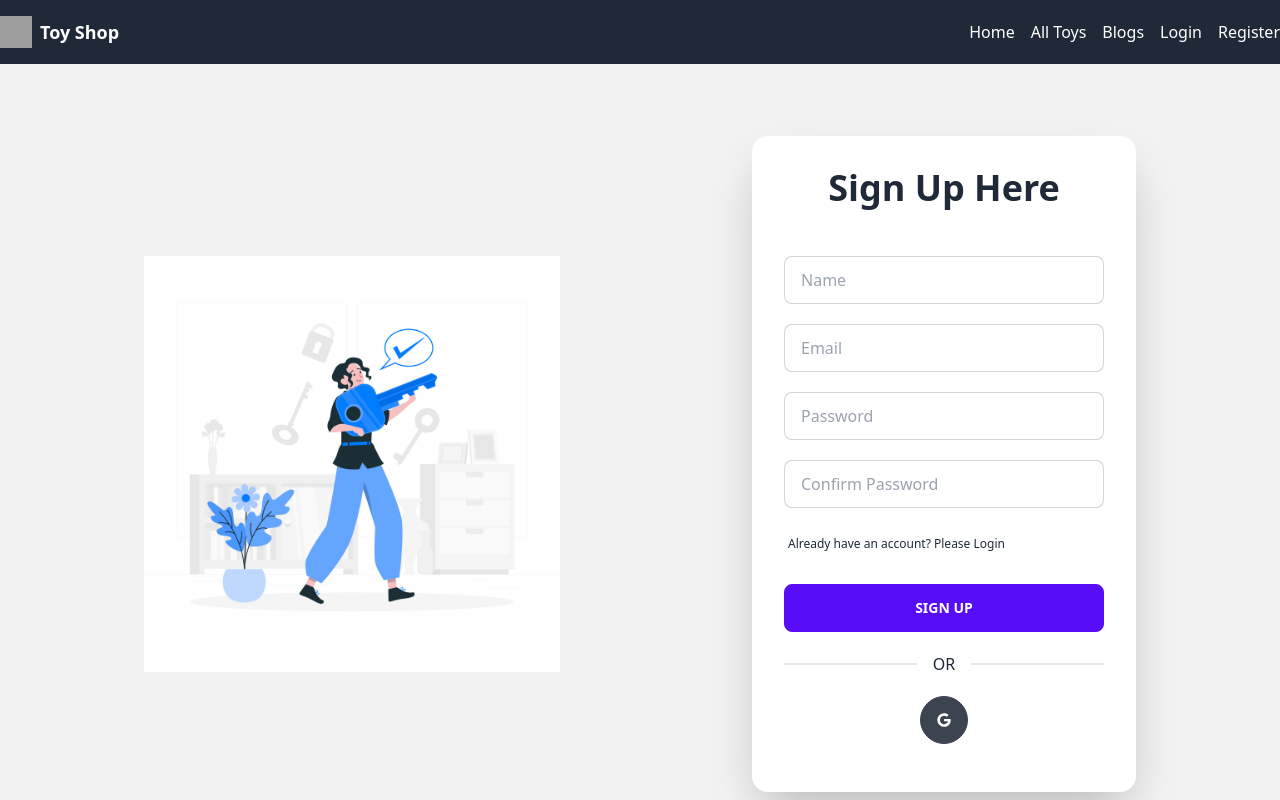
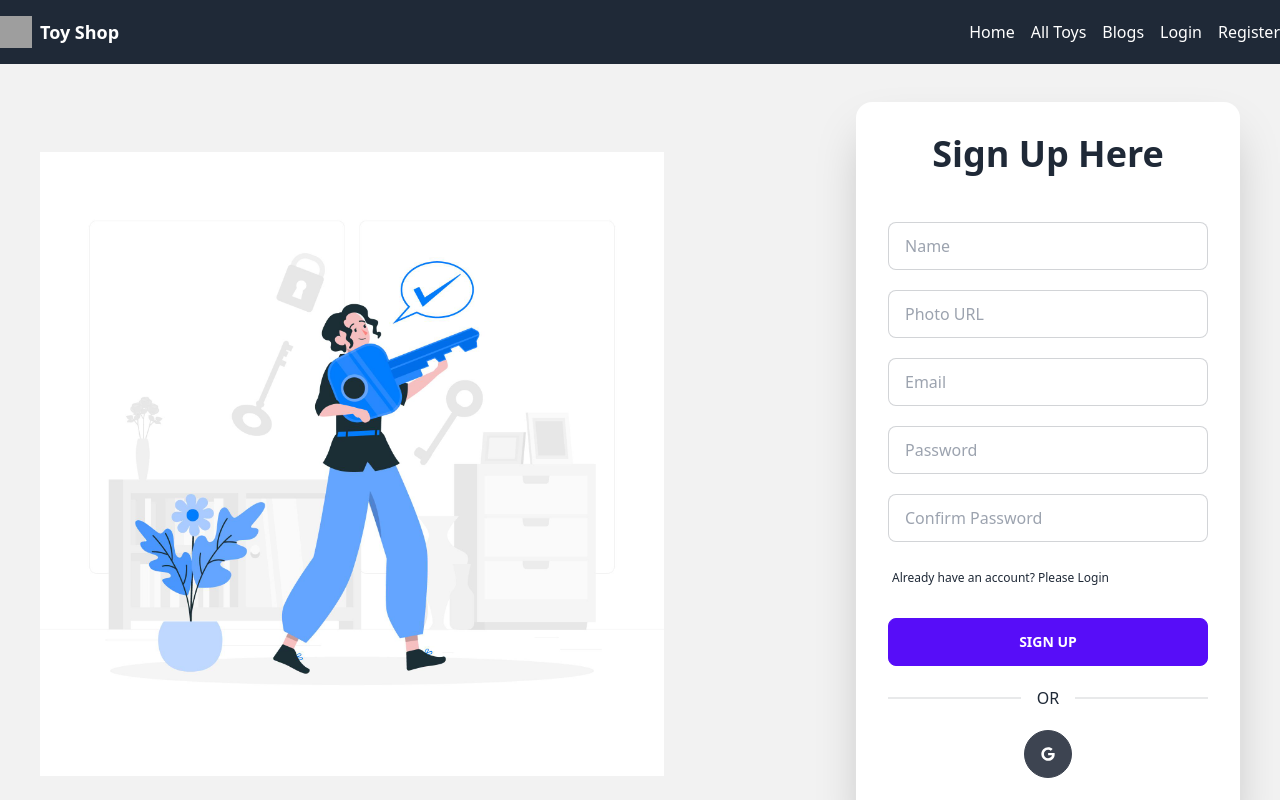
Before and after one commit to adittacse/playland-treasures-toy-shop, a React (Vite) app: page /register in a window 1280 px wide. Shown: the top 800 px of the page. Built offline with nearby package versions, Linux system fonts and the light colour scheme; no server answers; grey boxes are pictures that could not be loaded.

Commit message:
photo url added in register

```diff
--- a/src/components/SignUp/SignUp.jsx
+++ b/src/components/SignUp/SignUp.jsx
@@ -18,6 +18,7 @@ const SignUp = () => {
 
         const form = event.target;
         const name = form.name.value;
+        const photoUrl = form.photoURL.value;
         const email = form.email.value;
         const password = form.password.value;
         const confirmPassword = form.confirmPassword.value;
@@ -52,7 +53,7 @@ const SignUp = () => {
                         setError(error.message);
                     });
                 updateProfile(createdUser, {
-                    displayName: name,
+                    displayName: name, photoURL: photoUrl
                 })
                     .then(() => {})
                     .catch(error => {
@@ -88,7 +89,7 @@ const SignUp = () => {
     return (
         <div className="hero min-h-screen bg-base-200">
             <div className="hero-content flex-col lg:flex-row">
-                <div className="w-1/3 mr-44">
+                <div className="w-1/2 mr-44">
                     <img src={img} alt="Register Image"/>
                 </div>
                 <div className="card flex-shrink-0 w-full max-w-sm shadow-2xl bg-base-100">
@@ -99,10 +100,15 @@ const SignUp = () => {
                                 <input type="text" name="name" placeholder="Name" className="input input-bordered" required />
                             </div>
                             <div className="form-control mb-5">
+                                <input type="text" name="photoURL" placeholder="Photo URL" className="input input-bordered" required />
+                            </div>
+                            <div className="form-control mb-5">
                                 <input type="email" name="email" placeholder="Email" className="input input-bordered" required />
                             </div>
                             <div className="form-control">
                                 <input type="password" name="password" placeholder="Password" className="input input-bordered mb-5" required />
+                            </div>
+                            <div className="form-control">
                                 <input type="password" name="confirmPassword" placeholder="Confirm Password" className="input input-bordered" required />
                                 <label className="label mt-5">
                                     <p className="label-text-alt">Already have an account? <Link to="/login" className="link link-hover">Please Login</Link></p>
```
